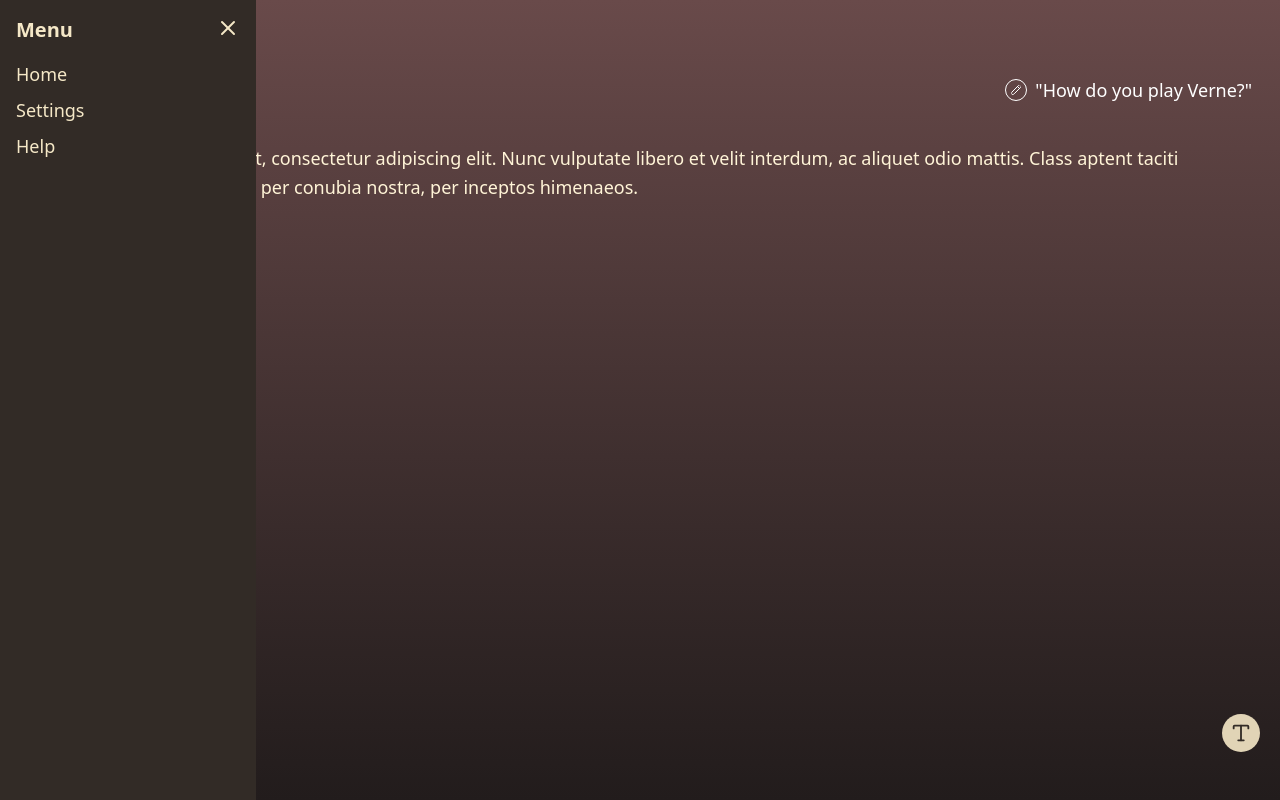
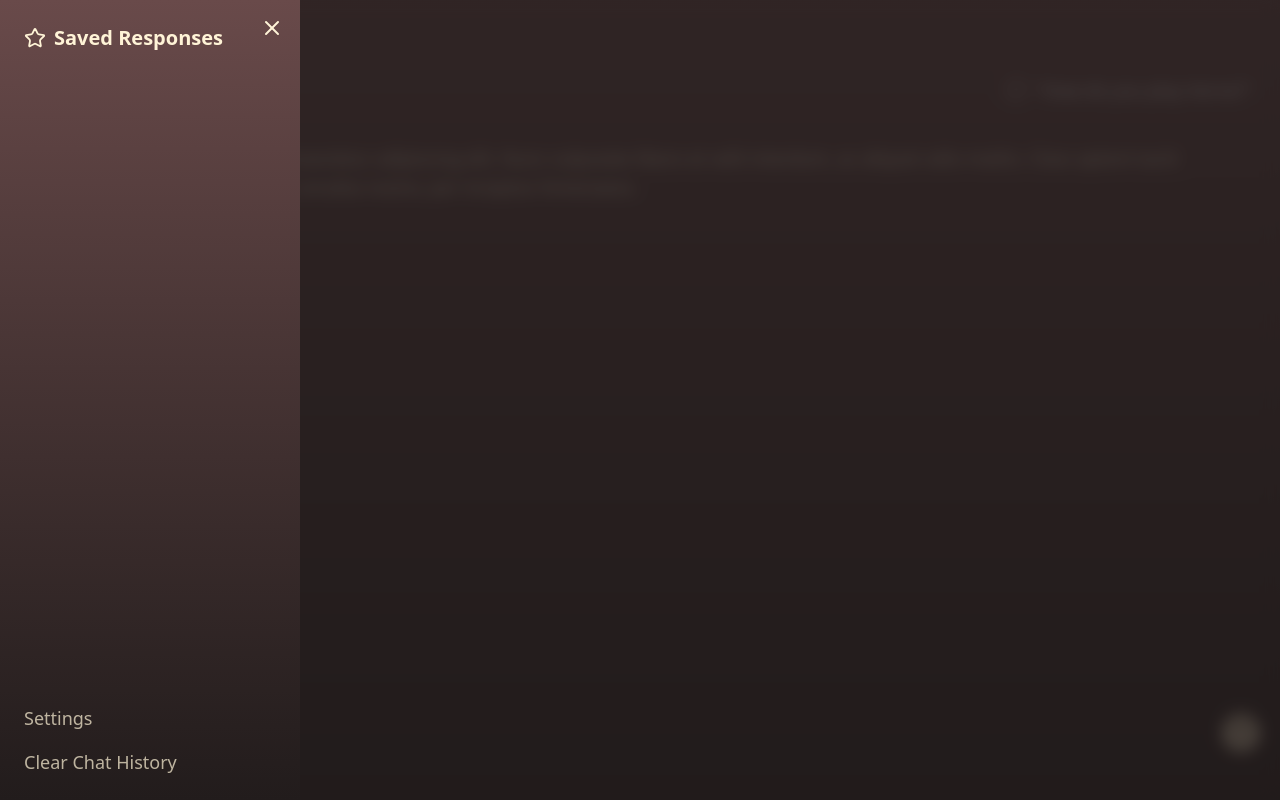
Before and after one commit to kennylin119/verne-frontend, a React (Vite) app: page / in a window 1280 px wide. Both pictures are taken after a click on the button 38 px from the left and 42 px from the top of the page. Built offline with nearby package versions, Linux system fonts and the light colour scheme; a web font is replaced by a local one.

Commit message:
added actual sidebar elements, still need to modify css to make it look better

```diff
--- a/src/App.jsx
+++ b/src/App.jsx
@@ -125,7 +125,9 @@ function App() {
 
       {/* new sidebar component, opens on click of menu button */}
       {isSidebarOpen && (
-        <div className="fixed top-0 left-0 w-64 h-full bg-[#322B26] text-[#F5E8C7] p-4 z-50">
+        <div className="fixed inset-0 z-50 bg-[#221C1C]/80 backdrop-blur-sm flex justify-start">
+          {/* sidebar takes up 85% of screen width on mobile, 300px on desktop */}
+            <div className="w-[85vw] sm:max-w-[300px] bg-gradient-to-b from-[#694A4A] to-[#221C1C] text-[#FFF4D7] h-full p-6 relative flex flex-col">
 
             {/* close button */}
             <button
@@ -134,13 +136,19 @@ function App() {
             >
               <X size={24} strokeWidth={2} />
             </button>
-          <h2 className="text-xl font-bold mb-4">Menu</h2>
-          <ul>
-            <li className="mb-2"><a href="#">Home</a></li>
-            <li className="mb-2"><a href="#">Settings</a></li>
-            <li className="mb-2"><a href="#">Help</a></li>
-          </ul>
 
+            <h2 className="text-xl font-semibold mb-4 flex items-center gap-2">
+              <Star size={22} strokeWidth={2} />
+              Saved Responses
+            </h2>
+
+            {/* Options */}
+            <div className="mt-auto text-l text-[#FFF4D7]/70 space-y-4">
+              <button className="block w-full text-left"> Settings </button>
+              <button className="block w-full text-left"> Clear Chat History </button>
+            </div>
+
+          </div>
         </div>
       )}
 
```
Lines whose indentation alone changed are shown as unchanged.
